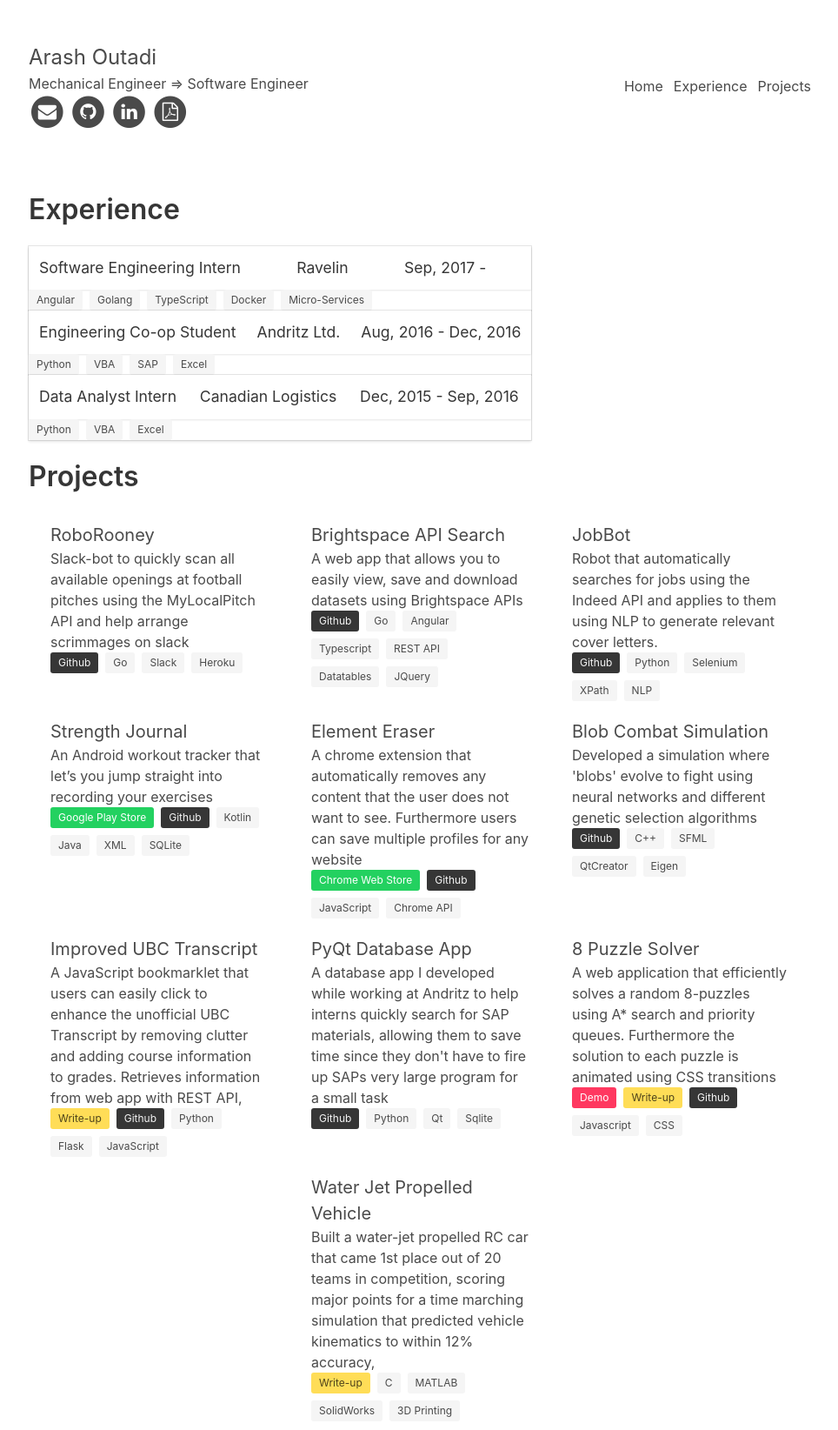
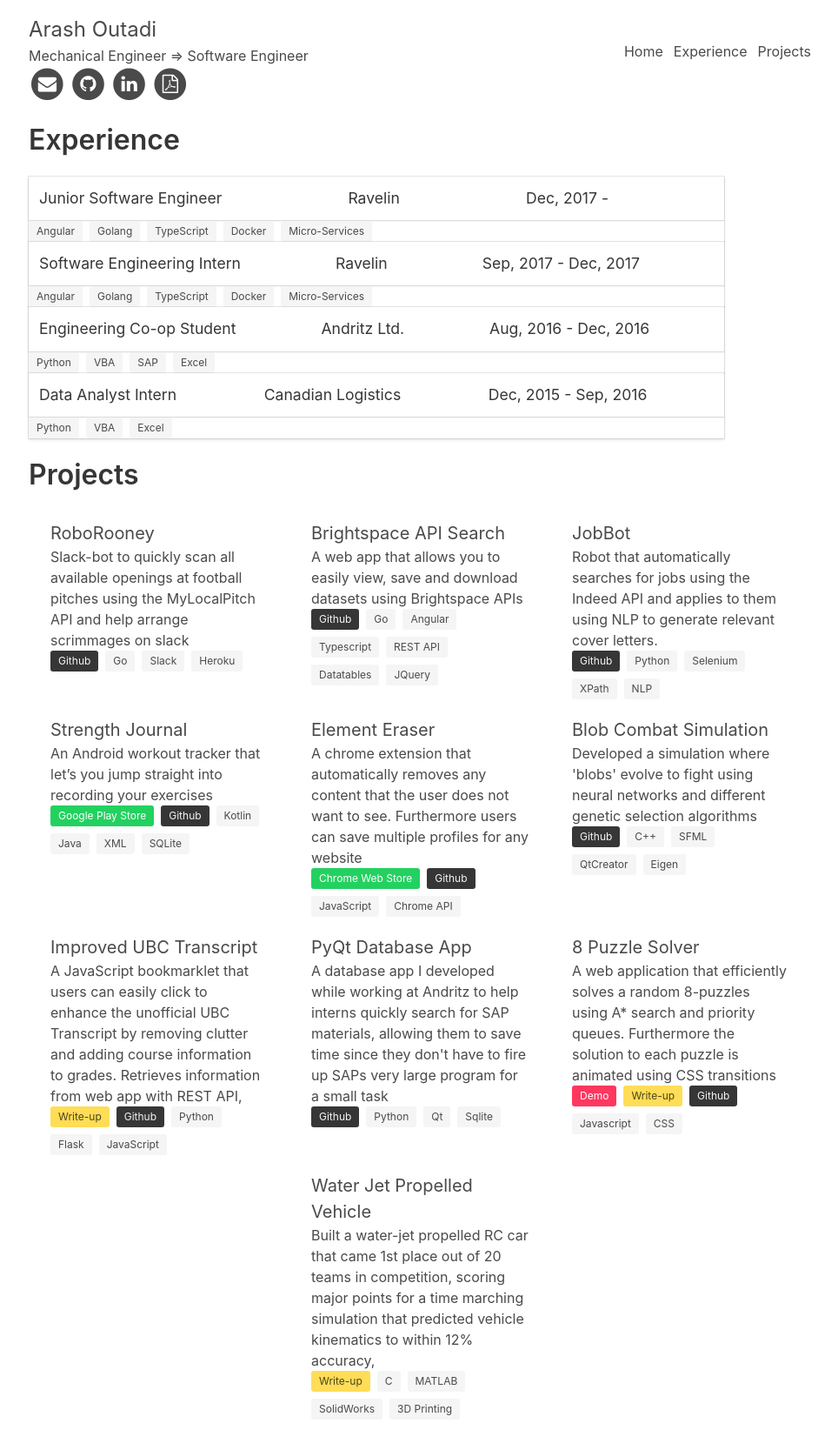
Before and after one commit to arashout/arashout.site, a Jekyll site: the page built from index.html, in a window 1280 px wide. Shown: the whole page at 87% size, without its empty margins (157-1121 px from the left). Built offline with Jekyll 4.4.1, drawn with Linux system fonts in a browser that asks for light colours.

Commit message:
Some Css updates

```diff
--- a/_data/resume.yaml
+++ b/_data/resume.yaml
@@ -48,9 +48,21 @@
             </a>
 experiences:
   - company: Ravelin
+    position: Junior Software Engineer
+    startDate: 2017-12-12T00:00:00.000Z
+    endDate:
+    highlights:
+    technologies:
+      - Angular
+      - Golang
+      - TypeScript
+      - Docker
+      - Micro-Services
+
+  - company: Ravelin
     position: Software Engineering Intern
     startDate: 2017-09-12T00:00:00.000Z
-    endDate:
+    endDate: 2017-12-12T00:00:00.000Z
     highlights:
       - >-
         Worked as a full-stack engineer primarily working on our client dashboard
@@ -75,10 +87,10 @@
     endDate: 2016-12-20T00:00:00.000Z
     highlights:
       - >-
-        Using SAP API and VBA created a suite of Excel tools for Project
+        • Using SAP API and VBA created a suite of Excel tools for Project
         Managers that saved them 10 hours every week
       - >-
-        Developed Python database app with SQLite to reduce time searching for
+        • Developed Python database app with SQLite to reduce time searching for
         SAP materials by 50%
     technologies:
       - Python
@@ -92,13 +104,13 @@
     endDate: 2016-09-05T00:00:00.000Z
     highlights:
       - >-
-        Replaced manual processes with Python to efficiently consolidate all
+        • Replaced manual processes with Python to efficiently consolidate all
         daily incoming data, saving 2 hours per day
       - >-
-        Improved hiring practices by analyzing compiled data to demonstrate the
+        • Improved hiring practices by analyzing compiled data to demonstrate the
         low retention rates associated with hiring through labor agencies
       - >-
-        Utilized Excel pivot tables to summarize, categorize, and present data
+        • Utilized Excel pivot tables to summarize, categorize, and present data
         allowing the owner to make informed decisions about company operations
     technologies:
       - Python
--- a/_includes/experience_snippet.html
+++ b/_includes/experience_snippet.html
@@ -1,4 +1,4 @@
-<div class="card hidden-parent">
+<div class="card">
     <header class="card-header">
         <p class="card-header-title">{{ include.experience.position }}</p>
         <p class="card-header-title">{{ include.experience.company }}</p>
@@ -11,9 +11,12 @@
             {% endfor %}
         </ul>
     </div>
-    <div class="tags">
-        {% for tech in include.experience.technologies %}
-        <span class="tag">{{ tech }}</span>
-        {% endfor %}
-    </div>
+    <footer class="card-footer">
+        <div class="tags">
+            {% for tech in include.experience.technologies %}
+            <span class="tag">{{ tech }}</span>
+            {% endfor %}
+        </div>
+    </footer>
+
 </div>
--- a/css/custom.scss
+++ b/css/custom.scss
@@ -5,7 +5,10 @@
 .container {
     max-width: $page-width;
 }
+
 .hero-body {
+    padding-top: 1em;
+    padding-bottom: 0px;
     padding-left: 0px;
 }
 
@@ -18,6 +21,7 @@
 .card {
     display: flex;
     flex-direction: column;
+    width: $page-width - 100px;
 }
 .card-header-title{
     font-weight: normal;
@@ -46,9 +50,6 @@
 .hidden {
     display: none;
 }
-.hidden-parent:hover .hidden{
-    display: flex;
-}
 
 .float-right{
     float: right;
```
Also changed, not shown: Gemfile.lock.
